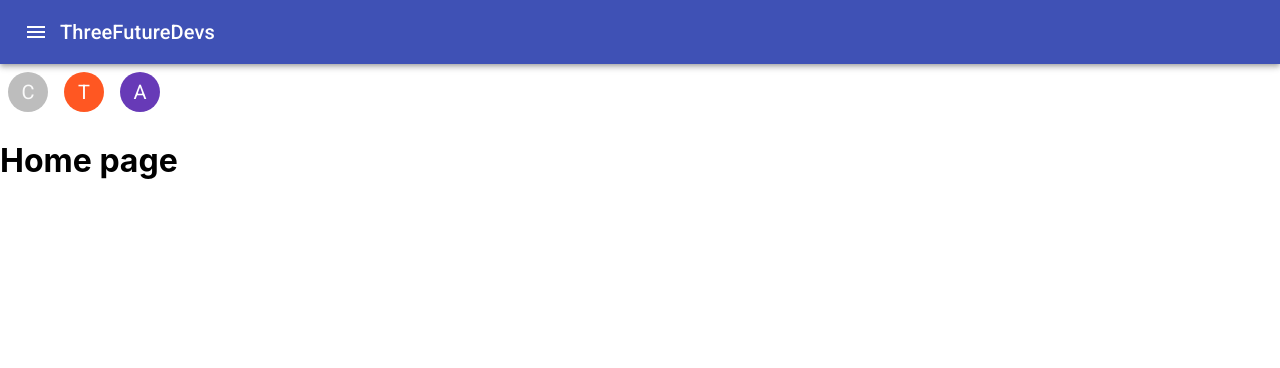
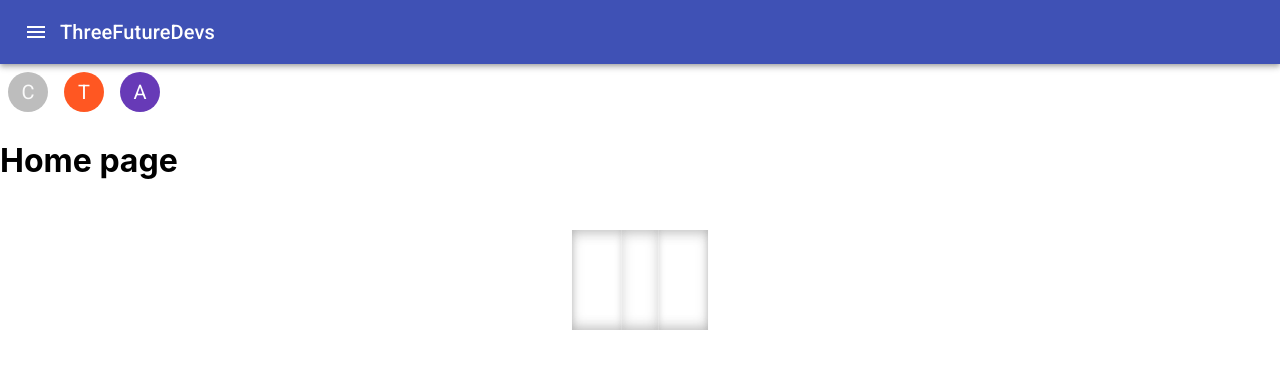
Before and after one commit to Kidanu/FutureDevs, a React (Create React App) app: page / in a window 1280 px wide. Shown: the top 368 px of the page. Built offline with nearby package versions, Linux system fonts and the light colour scheme.

Commit message:
spinning cube

```diff
--- /dev/null
+++ b/src/Components/SpinningCube.css
@@ -0,0 +1,54 @@
+.wrap {
+    height: 300px;
+    margin-top: 50px;
+    position: relative;
+    perspective: 800;
+    perspective-origin: 50% 50px;
+  }
+  .cube {
+    position: relative;
+    margin: 0 auto;
+    width: 100px;
+    transform-style: preserve-3d;
+    animation: spin 3s infinite linear;
+    transition: all 1s linear;
+  }
+
+  .cube div {
+    position: absolute;
+    width: 100px;
+    height: 100px;
+    background: rgba(255, 255, 255, 0.1);
+    box-shadow: inset 0 0 15px rgba(0, 0, 0, 0.2);
+  }
+  .back {
+    transform: translateZ(-50px) rotateY(180deg);
+  }
+  .right {
+    transform: rotateY(-270deg) translateX(50px);
+    transform-origin: top right;
+  }
+  .left {
+    transform: rotateY(270deg) translateX(-50px);
+    transform-origin: center left;
+  }
+  .top {
+    transform: rotateX(-90deg) translateY(-50px);
+    transform-origin: top center;
+  }
+  .bottom {
+    transform: rotateX(90deg) translateY(50px);
+    transform-origin: bottom center;
+  }
+  .front {
+    transform: translateZ(50px);
+  }
+
+  @keyframes spin {
+    from {
+      transform: rotateY(0);
+    }
+    to {
+      transform: rotateY(360deg);
+    }
+  }
--- /dev/null
+++ b/src/Components/SpinningCube.js
@@ -0,0 +1,18 @@
+import React from 'react';
+
+import './SpinningCube.css';
+
+export default function SpinningCube() {
+  return (
+    <div class="wrap">
+      <div class="cube">
+        <div class="front"></div>
+        <div class="back"></div>
+        <div class="top"></div>
+        <div class="bottom"></div>
+        <div class="left"></div>
+        <div class="right"></div>
+      </div>
+    </div>
+  );
+}
--- a/src/Home/Home.js
+++ b/src/Home/Home.js
@@ -2,6 +2,7 @@ import React, { Component } from 'react';
 
 import './Home.css';
 import LetterAvatars from '../Components/LetterAvatars';
+import SpinningCube from '../Components/SpinningCube';
 
 export default class Home extends Component {
   render() {
@@ -10,6 +11,7 @@ export default class Home extends Component {
         <LetterAvatars />
         <div className="lander">
           <h1>Home page</h1>
+          <SpinningCube />
         </div>
       </div>
     );
```
